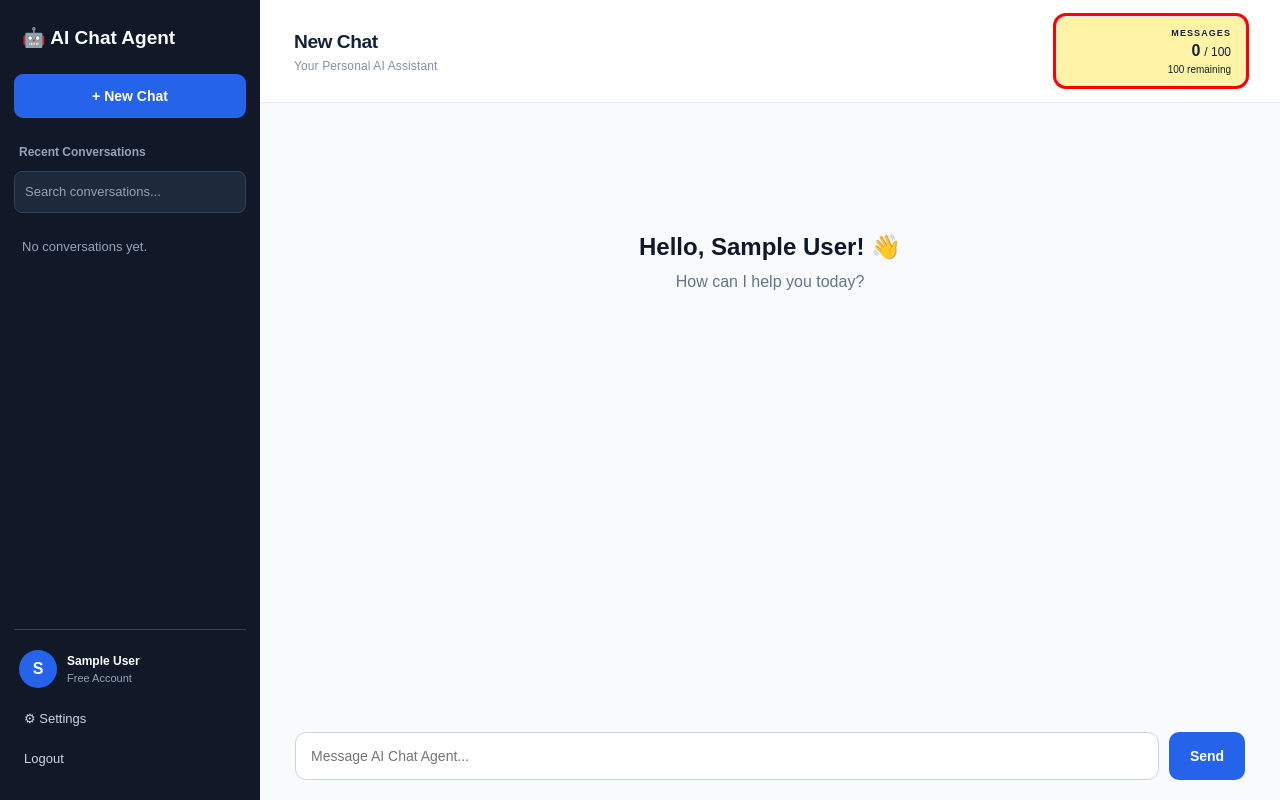
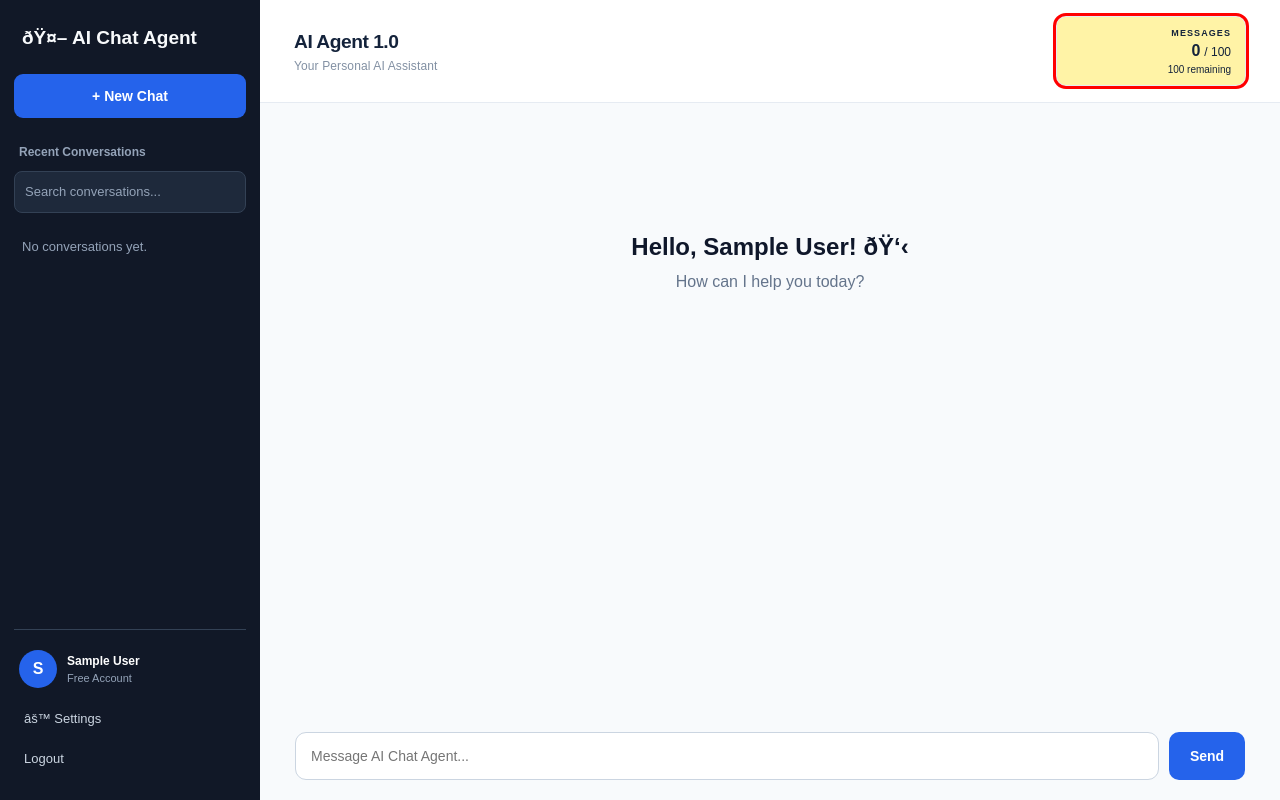
Before and after one commit to muhammadmohiuddinminhas-crypto/ai-chat-agent, a Flask app: page /chat in a window 1280 px wide. Run offline with Flask 3, Linux system fonts and the light colour scheme; the visitor is signed in with stand-in values (Sample User, id 1); data that the repository does not hold is empty.

Commit message:
Rename chat header to AI Agent 1.0

```diff
--- a/static/chat.js
+++ b/static/chat.js
@@ -164,12 +164,12 @@ function startNewChat() {
 
     chatBox.innerHTML = `
         <div class="welcome-message">
-            <h3>New Conversation 👋</h3>
+            <h3>New Conversation ðŸ‘‹</h3>
             <p>How can I help you today?</p>
         </div>
     `;
 
-    titleElement.textContent = "New Chat";
+    titleElement.textContent = "AI Agent 1.0";
 
     document.querySelectorAll(".history-item").forEach(item => {
         item.classList.remove("active");
--- a/templates/chat.html
+++ b/templates/chat.html
@@ -21,7 +21,7 @@
     <aside class="sidebar" id="sidebar">
 
         <div class="sidebar-header">
-            <h2>🤖 AI Chat Agent</h2>
+            <h2>ðŸ¤– AI Chat Agent</h2>
         </div>
 
         <button id="new-chat-button"
@@ -58,7 +58,7 @@
                 </div>
             </div>
 
-            <a href="{{ url_for('settings') }}">⚙ Settings</a>
+            <a href="{{ url_for('settings') }}">âš™ Settings</a>
 
             <a href="{{ url_for('logout') }}">Logout</a>
 
@@ -84,7 +84,7 @@
 
     <div class="header-title-group">
 
-        <h2 id="current-chat-title">New Chat</h2>
+        <h2 id="current-chat-title">AI Agent 1.0</h2>
 
         <p>Your Personal AI Assistant</p>
 
@@ -112,7 +112,7 @@
 
             <div class="welcome-message">
 
-                <h3>Hello, {{ user.name }}! 👋</h3>
+                <h3>Hello, {{ user.name }}! ðŸ‘‹</h3>
 
                 <p>How can I help you today?</p>
 
```
